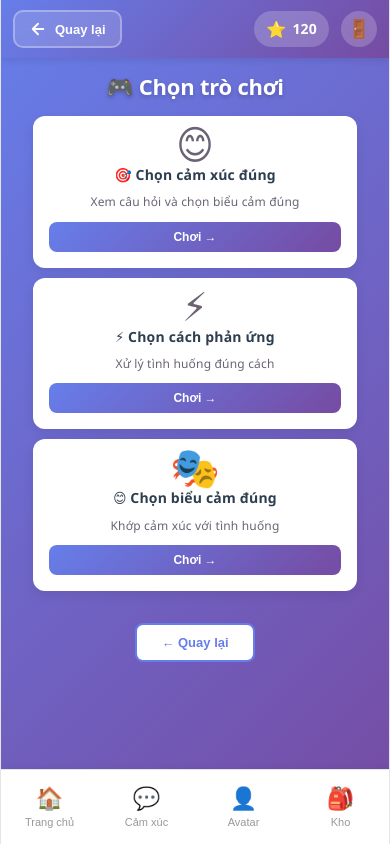
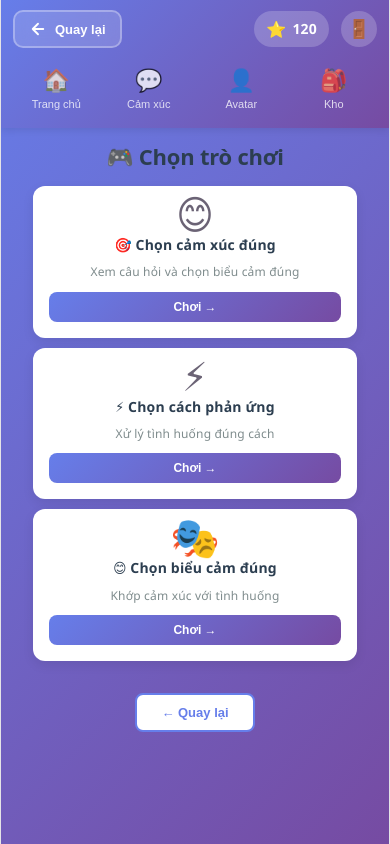
Before and after one commit to Kieuducthang05/HCI, a React app in the folder frontend/: page /child/games in a window 390 px wide. Built offline with nearby package versions, Linux system fonts and the light colour scheme; the HTML template or start-up script is replaced by a standard one.

Commit message:
fix otp, menu, background

```diff
--- a/frontend/src/index.css
+++ b/frontend/src/index.css
@@ -10,6 +10,10 @@
   --social-bg: rgba(244, 243, 236, 0.5);
   --shadow:
     rgba(0, 0, 0, 0.1) 0 10px 15px -3px, rgba(0, 0, 0, 0.05) 0 4px 6px -2px;
+  --bg-primary: #ffffff;
+  --bg-secondary: #ffffff;
+  --text-primary: #2c3e50;
+  --text-secondary: #7f8c8d;
 
   --sans: system-ui, 'Segoe UI', Roboto, sans-serif;
   --heading: system-ui, 'Segoe UI', Roboto, sans-serif;
@@ -17,7 +21,7 @@
 
   font: 18px/145% var(--sans);
   letter-spacing: 0.18px;
-  color-scheme: light dark;
+  color-scheme: light;
   color: var(--text);
   background: var(--bg);
   font-synthesis: none;
@@ -30,28 +34,11 @@
   }
 }
 
-@media (prefers-color-scheme: dark) {
-  :root {
-    --text: #9ca3af;
-    --text-h: #f3f4f6;
-    --bg: #16171d;
-    --border: #2e303a;
-    --code-bg: #1f2028;
-    --accent: #c084fc;
-    --accent-bg: rgba(192, 132, 252, 0.15);
-    --accent-border: rgba(192, 132, 252, 0.5);
-    --social-bg: rgba(47, 48, 58, 0.5);
-    --shadow:
-      rgba(0, 0, 0, 0.4) 0 10px 15px -3px, rgba(0, 0, 0, 0.25) 0 4px 6px -2px;
-  }
-
-  #social .button-icon {
-    filter: invert(1) brightness(2);
-  }
-}
-
+html,
 body {
   margin: 0;
+  background: #ffffff;
+  color: var(--text);
 }
 
 #root {
@@ -64,6 +51,7 @@ body {
   display: flex;
   flex-direction: column;
   box-sizing: border-box;
+  background: #ffffff;
 }
 
 h1,
--- a/frontend/src/pages/ChildGames.jsx
+++ b/frontend/src/pages/ChildGames.jsx
@@ -182,6 +182,7 @@ export default function ChildGames() {
     const scoreAfterAnswer = isCorrect ? score + POINTS_PER_CORRECT_ANSWER : score
     if (isCorrect) {
       setScore(scoreAfterAnswer)
+      setUserStars((stars) => stars + POINTS_PER_CORRECT_ANSWER)
     }
 
     setFeedback({
@@ -199,7 +200,6 @@ export default function ChildGames() {
 
     if (isLastQuestion) {
       setScore(scoreAfterAnswer)
-      setUserStars((stars) => stars + scoreAfterAnswer)
       setGameIndex(games[currentGame].length)
       return
     }
--- a/frontend/src/pages/ChildLayout.jsx
+++ b/frontend/src/pages/ChildLayout.jsx
@@ -36,6 +36,18 @@ export default function ChildLayout() {
             <span>Quay lại</span>
           </button>
         </div>
+        <nav className="child-top-nav">
+          {menuItems.map(item => (
+            <button
+              key={item.id}
+              className={`nav-item ${activeMenu === item.id ? 'active' : ''}`}
+              onClick={() => handleMenuClick(item.id)}
+            >
+              <span className="nav-icon">{item.icon}</span>
+              <span className="nav-label">{item.label}</span>
+            </button>
+          ))}
+        </nav>
         <div className="topbar-right">
           <div className="star-display">
             <span className="star-icon">⭐</span>
@@ -51,19 +63,6 @@ export default function ChildLayout() {
         <Outlet context={{ userStars, setUserStars }} />
       </main>
 
-      {/* Bottom Navigation */}
-      <nav className="child-bottom-nav">
-        {menuItems.map(item => (
-          <button
-            key={item.id}
-            className={`nav-item ${activeMenu === item.id ? 'active' : ''}`}
-            onClick={() => handleMenuClick(item.id)}
-          >
-            <span className="nav-icon">{item.icon}</span>
-            <span className="nav-label">{item.label}</span>
-          </button>
-        ))}
-      </nav>
     </div>
   )
 }
--- a/frontend/src/pages/Register.jsx
+++ b/frontend/src/pages/Register.jsx
@@ -1,4 +1,4 @@
-import { useState } from 'react'
+import { useEffect, useState } from 'react'
 import { useNavigate } from 'react-router-dom'
 import '../styles/Auth.css'
 
@@ -14,7 +14,8 @@ export default function Register() {
   })
   const [otpData, setOtpData] = useState({
     otp: '',
-    timer: 0
+    timer: 0,
+    code: ''
   })
   const [errors, setErrors] = useState({})
 
@@ -49,6 +50,18 @@ export default function Register() {
       }))
     }
   }
+
+  useEffect(() => {
+    if (step !== 3 || otpData.timer <= 0) return undefined
+
+    const timerId = setTimeout(() => {
+      setOtpData(prev => ({ ...prev, timer: Math.max(prev.timer - 1, 0) }))
+    }, 1000)
+
+    return () => clearTimeout(timerId)
+  }, [otpData.timer, step])
+
+  const createMockOtp = () => String(Math.floor(100000 + Math.random() * 900000))
 
   const validateStep1 = () => {
     const newErrors = {}
@@ -125,7 +138,7 @@ export default function Register() {
     if (Object.keys(newErrors).length === 0) {
       setStep(3)
       setErrors({})
-      setOtpData(prev => ({ ...prev, timer: 60 }))
+      setOtpData(prev => ({ ...prev, otp: '', timer: 60, code: createMockOtp() }))
       // TODO: Gửi OTP đến email/phone
     } else {
       setErrors(newErrors)
@@ -135,6 +148,11 @@ export default function Register() {
   const handleSubmitOtp = (e) => {
     e.preventDefault()
     const newErrors = validateOtp()
+
+    if (Object.keys(newErrors).length === 0 && otpData.otp !== otpData.code) {
+      setErrors({ otp: 'Mã OTP chưa đúng' })
+      return
+    }
 
     if (Object.keys(newErrors).length === 0) {
       // Xác thực OTP thành công
@@ -152,7 +170,8 @@ export default function Register() {
 
   const handleResendOtp = () => {
     // TODO: Gửi lại OTP
-    setOtpData(prev => ({ ...prev, timer: 60 }))
+    setOtpData(prev => ({ ...prev, otp: '', timer: 60, code: createMockOtp() }))
+    setErrors(prev => ({ ...prev, otp: '' }))
   }
 
   // Step 1: Thông tin cơ bản
@@ -397,6 +416,7 @@ export default function Register() {
                 />
                 {errors.otp && <span className="error-message">{errors.otp}</span>}
                 <p className="otp-hint">Mã OTP gồm 6 chữ số</p>
+                <p className="otp-hint">Mã OTP demo: <strong>{otpData.code}</strong></p>
               </div>
 
               <div className="otp-timer">
--- a/frontend/src/styles/Auth.css
+++ b/frontend/src/styles/Auth.css
@@ -789,179 +789,3 @@
     font-size: 12px;
   }
 }
-
-/* ==================== Dark Mode (Optional) ==================== */
-@media (prefers-color-scheme: dark) {
-  .auth-form {
-    background: #1e1e1e;
-    color: #e0e0e0;
-  }
-
-  .auth-header h1 {
-    color: #f0f0f0;
-  }
-
-  .auth-header p {
-    color: #b0b0b0;
-  }
-
-  .form-group label {
-    color: #d0d0d0;
-  }
-
-  .form-group input {
-    background: #2a2a2a;
-    color: #e0e0e0;
-    border-color: #404040;
-  }
-
-  .form-group input:focus {
-    background: #333;
-    border-color: #667eea;
-  }
-
-  .form-group input.input-error {
-    background: #3d1b1b;
-  }
-
-  .btn-secondary {
-    background: #2a2a2a;
-    color: #e0e0e0;
-    border-color: #404040;
-  }
-
-  .btn-secondary:hover {
-    background: #333;
-  }
-
-  .btn-google {
-    background: #2a2a2a;
-    color: #e0e0e0;
-    border-color: #404040;
-  }
-
-  .btn-google:hover {
-    background: #333;
-  }
-
-  .divider span {
-    color: #666;
-  }
-
-  .progress-number {
-    background: #2a2a2a;
-    color: #999;
-    border-color: #404040;
-  }
-
-  .password-requirements {
-    background: #2a2a2a;
-    border-left-color: #667eea;
-    color: #b0b0b0;
-  }
-
-  .password-requirements p {
-    color: #b0b0b0;
-  }
-
-  .auth-footer {
-    color: #999;
-  }
-
-  .toggle-btn {
-    background: #2a2a2a;
-    color: #999;
-    border-color: #404040;
-  }
-
-  .toggle-btn:hover {
-    background: #333;
-    border-color: #667eea;
-  }
-
-  .toggle-btn.active {
-    background: rgba(102, 126, 234, 0.15);
-    border-color: #667eea;
-    color: #9fc9ff;
-  }
-
-  .account-type-card,
-  .forgot-option-card {
-    background: #2a2a2a;
-    border-color: #404040;
-    color: #e0e0e0;
-  }
-
-  .account-type-card:hover,
-  .forgot-option-card:hover {
-    border-color: #667eea;
-  }
-
-  .account-type-card h3,
-  .forgot-option-card h3 {
-    color: #f0f0f0;
-  }
-
-  .account-type-card p,
-  .forgot-option-card p {
-    color: #999;
-  }
-
-  .otp-hint {
-    color: #999;
-  }
-
-  .otp-timer p {
-    color: #b0b0b0;
-  }
-
-  .resend-otp {
-    color: #9fc9ff;
-  }
-
-  .resend-otp:hover {
-    color: #c0deff;
-  }
-
-  .user-card {
-    background: #2a2a2a;
-    border-color: #404040;
-  }
-
-  .user-card:hover {
-    border-color: #667eea;
-    box-shadow: 0 8px 24px rgba(102, 126, 234, 0.2);
-  }
-
-  .user-card.child-card {
-    background: #3a3a3a;
-  }
-
-  .user-card h3 {
-    color: #f0f0f0;
-  }
-
-  .user-card p {
-    color: #999;
-  }
-
-  .icon-circle {
-    background: rgba(102, 126, 234, 0.15);
-  }
-
-  .avatar-circle {
-    background: #1e1e1e;
-    color: #f0f0f0;
-  }
-
-  .logout-btn {
-    background: transparent;
-    color: #9fc9ff;
-    border-color: #404040;
-  }
-
-  .logout-btn:hover {
-    background: rgba(102, 126, 234, 0.1);
-    border-color: #667eea;
-  }
-}
--- a/frontend/src/styles/Child.css
+++ b/frontend/src/styles/Child.css
@@ -59,6 +59,16 @@ body.dark-mode {
   gap: 12px;
 }
 
+.child-top-nav {
+  flex: 1;
+  display: flex;
+  justify-content: center;
+  align-items: center;
+  gap: 6px;
+  min-width: 0;
+  padding: 0 12px;
+}
+
 .topbar-left .back-btn {
   display: flex;
   align-items: center;
@@ -177,7 +187,7 @@ body.dark-mode {
   flex: 1;
   overflow-y: auto;
   padding: 16px;
-  background: var(--bg-primary);
+  background: transparent;
 }
 
 .child-bottom-nav {
@@ -191,7 +201,7 @@ body.dark-mode {
 }
 
 .nav-item {
-  flex: 1;
+  flex: 0 1 100px;
   display: flex;
   flex-direction: column;
   align-items: center;
@@ -200,13 +210,15 @@ body.dark-mode {
   border: none;
   background: none;
   cursor: pointer;
-  color: #999;
+  color: rgba(255, 255, 255, 0.78);
   font-size: 11px;
   transition: all 0.3s ease;
 }
 
 .nav-item.active {
-  color: #667eea;
+  color: #ffffff;
+  background: rgba(255, 255, 255, 0.18);
+  border-radius: 10px;
 }
 
 .nav-icon {
@@ -1274,7 +1286,7 @@ body.dark-mode {
   justify-content: space-between;
   align-items: flex-start;
   gap: 16px;
-  color: white;
+  color: var(--child-dark);
   padding: 0 16px 16px;
 }
 
@@ -1677,6 +1689,16 @@ body.dark-mode {
 @media (max-width: 480px) {
   .child-topbar {
     padding: 10px 12px;
+    gap: 8px;
+    flex-wrap: wrap;
+  }
+
+  .child-top-nav {
+    order: 3;
+    flex: 1 0 100%;
+    padding: 4px 0 0;
+    overflow-x: auto;
+    justify-content: flex-start;
   }
 
   .topbar-left .app-title {
@@ -1934,69 +1956,46 @@ body.dark-mode {
   }
 }
 
-/* Dark Mode Support */
-@media (prefers-color-scheme: dark) {
-  .choose-emotion-game {
-    background: linear-gradient(135deg, #2d2d2d 0%, #3a3a3a 100%);
-  }
-
-  .game-header-new {
-    background: #2d2d2d;
-    border-bottom-color: #404040;
-  }
-
-  .question-title {
-    color: #ffffff;
-  }
-
-  .question-description {
-    color: #b0b0b0;
-  }
-
-  .emotion-card {
-    background: #3a3a3a;
-  }
-
-  .progress-bar {
-    background: #404040;
-  }
-
-  .progress-text {
-    color: #b0b0b0;
-  }
-}
-
-/* Dark Mode Support */
-@media (prefers-color-scheme: dark) {
-  .child-main-content,
-  .tab,
-  .lesson-card,
-  .game-container,
-  .friend-detail,
-  .child-avatar-page,
-  .child-inventory {
-    background: #2d2d2d;
-    color: white;
-  }
-
-  .emotion-title,
-  .expression-title,
-  .game-title,
-  .friend-name,
-  .detail-name {
-    color: white;
-  }
-
-  .emotion-description,
-  .expression-description,
-  .reaction-btn {
-    color: #b0b0b0;
-  }
-
-  .reaction-btn,
-  .emotion-btn,
-  .match-btn {
-    background: #3a3a3a;
-    border-color: #404040;
-  }
-}
+/* ====== FIXED LIGHT BACKGROUND ====== */
+.choose-emotion-game {
+  background: #ffffff;
+}
+
+.child-container {
+  background: linear-gradient(135deg, #667eea 0%, #764ba2 100%);
+}
+
+.child-main-content {
+  background: transparent;
+}
+
+.games-title,
+.friends-header,
+.avatar-header,
+.emotion-tool-header,
+.inventory-header {
+  color: var(--child-dark);
+  text-shadow: none;
+}
+
+.emotion-tool-header h2 {
+  color: var(--child-dark);
+}
+
+.emotion-tool-header p {
+  color: var(--text-secondary);
+}
+
+.friends-intro {
+  background: #f0f4ff;
+  color: var(--child-dark);
+}
+
+.close-btn {
+  background: #f1f5f9;
+  color: var(--child-dark);
+}
+
+.close-btn:hover {
+  background: #e2e8f0;
+}
```
